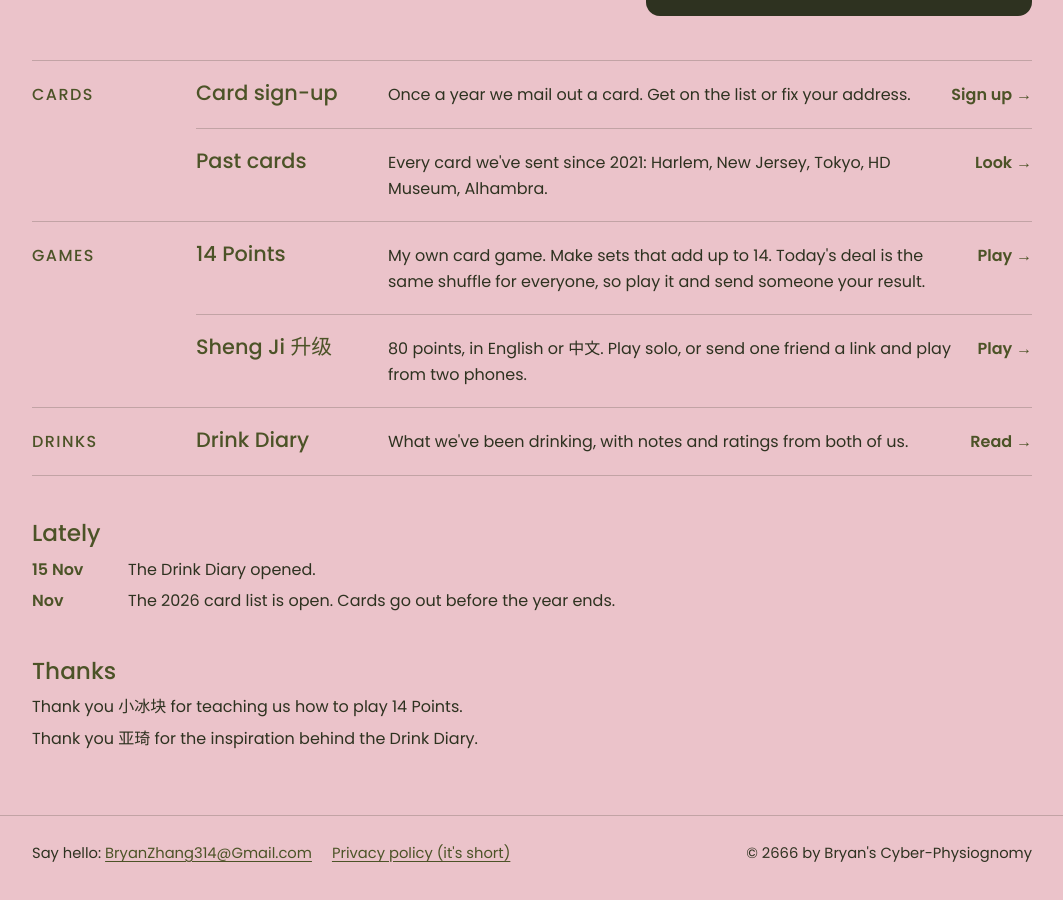
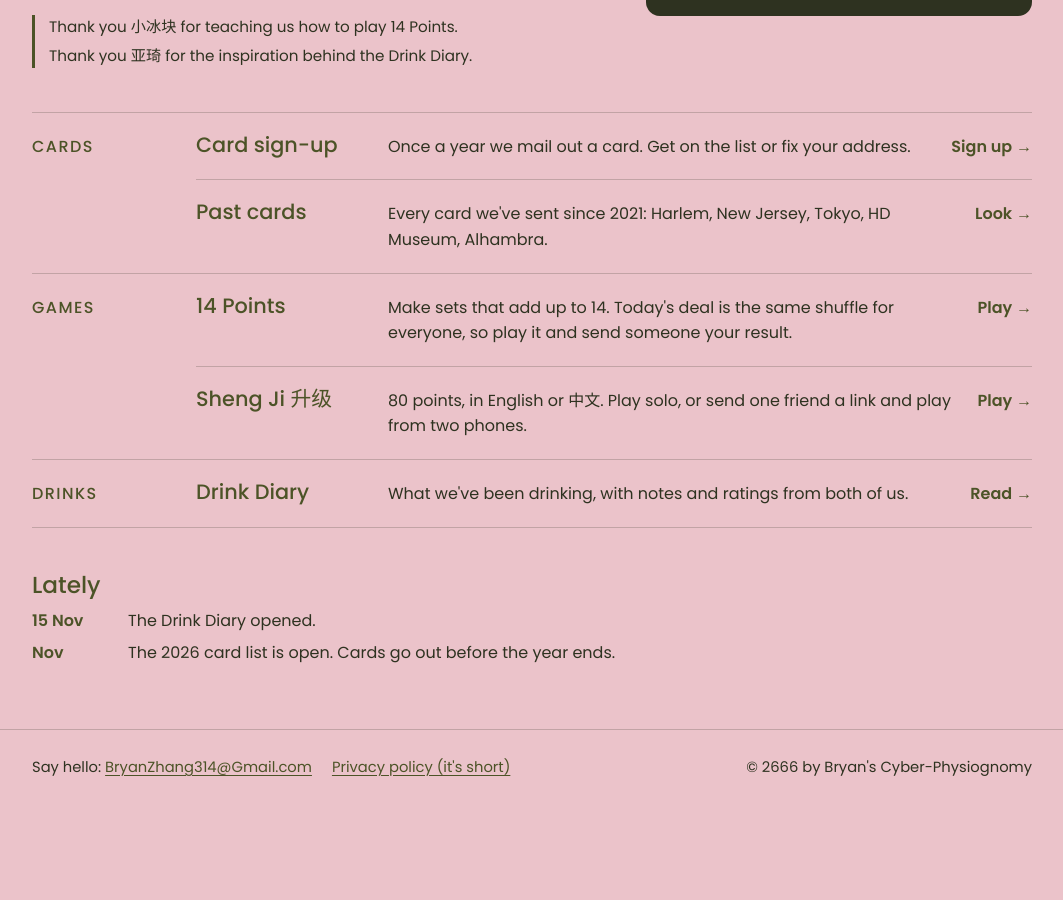
Before and after one commit to BryanZhang314/bryanzhang-fun, a plain HTML site: page public/index.html in a window 1280 px wide. Shown: the part 362-1262 px from the top of the page, without its empty margins (108-1171 px from the left). After the commit the page ends 1182 px from the top, so only its background shows below. Drawn offline with Linux system fonts and the light colour scheme.

Commit message:
Move thanks to the top of the home page and stop calling 14 Points my own game
Co-Authored-By: Claude Fable 5.2 <noreply@anthropic.com>
Claude-Session: https://claude.ai/code/session_012kTr7Ns3dxMJ6u9y8EHG2V

```diff
--- a/public/index.html
+++ b/public/index.html
@@ -24,6 +24,10 @@
   <div class="stack">
     <h1>This was supposed to be a holiday card sign-up page.</h1>
     <p class="lede">It got out of hand. Now it has two card games and a drink diary.</p>
+    <div class="thanks">
+      <p>Thank you <span lang="zh">小冰块</span> for teaching us how to play 14 Points.</p>
+      <p>Thank you <span lang="zh">亚琦</span> for the inspiration behind the Drink Diary.</p>
+    </div>
   </div>
   <div class="today">
     <span class="eyebrow">2026 card list is open</span>
@@ -47,7 +51,7 @@
   <section class="cat">
     <h2>Games</h2>
     <div class="doors">
-      <a class="door" href="/14-points/"><h3>14 Points</h3><p>My own card game. Make sets that add up to 14. Today's deal is the same shuffle for everyone, so play it and send someone your result.</p><span class="go">Play &rarr;</span></a>
+      <a class="door" href="/14-points/"><h3>14 Points</h3><p>Make sets that add up to 14. Today's deal is the same shuffle for everyone, so play it and send someone your result.</p><span class="go">Play &rarr;</span></a>
       <a class="door" href="/sheng-ji/"><h3>Sheng Ji <span lang="zh">升级</span></h3><p>80 points, in English or 中文. Play solo, or send one friend a link and play from two phones.</p><span class="go">Play &rarr;</span></a>
     </div>
   </section>
@@ -66,14 +70,6 @@
     <li><time datetime="2026-11">Nov</time><span>The 2026 card list is open. Cards go out before the year ends.</span></li>
   </ul>
 </div>
-
-<div class="lately">
-  <h2>Thanks</h2>
-  <ul>
-    <li class="plain">Thank you <span lang="zh">小冰块</span> for teaching us how to play 14 Points.</li>
-    <li class="plain">Thank you <span lang="zh">亚琦</span> for the inspiration behind the Drink Diary.</li>
-  </ul>
-</div>
 </div></main>
 <footer class="foot"><div class="wrap"><div class="links"><span>Say hello: <a href="mailto:BryanZhang314@Gmail.com">BryanZhang314@Gmail.com</a></span><a href="/privacy/">Privacy policy (it's short)</a></div><span>&copy; 2666 by Bryan&#x27;s Cyber-Physiognomy</span></div></footer>
 </body>
--- a/public/site.css
+++ b/public/site.css
@@ -55,7 +55,7 @@ main{padding:44px 0 64px}
 .lately{margin-top:44px}
 .lately ul{list-style:none;margin:10px 0 0;padding:0;display:flex;flex-direction:column;gap:6px}
 .lately li{display:grid;grid-template-columns:5.5rem minmax(0,1fr);gap:0 8px}
-.lately li.plain{display:block}
+.thanks{display:flex;flex-direction:column;gap:4px;font-size:.95rem;border-left:3px solid var(--olive);padding-left:14px}
 .lately time{font-weight:600;color:var(--olive);font-variant-numeric:tabular-nums}
 
 /* photo and card slots */
```
Also changed, not shown: 1 other file.
